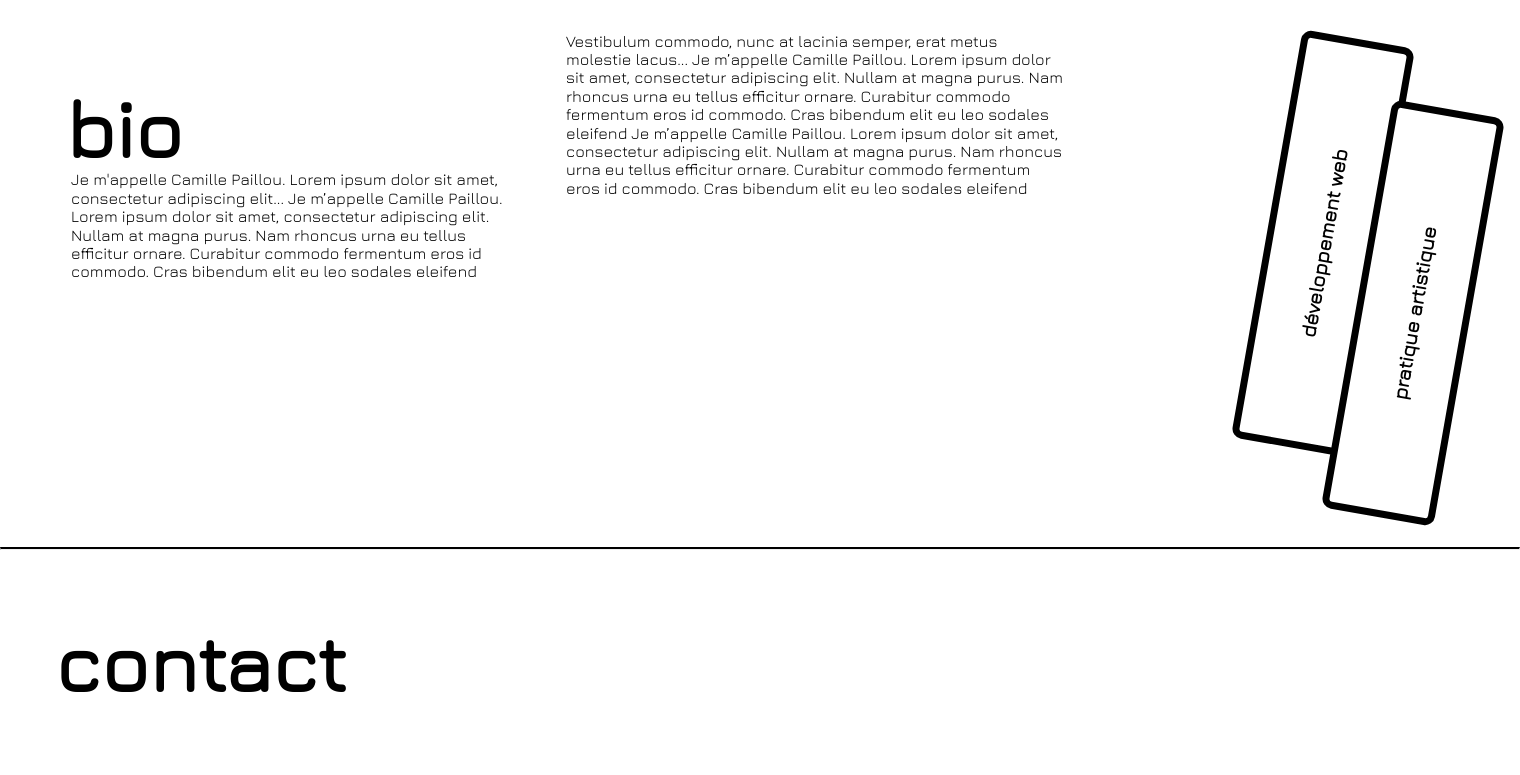
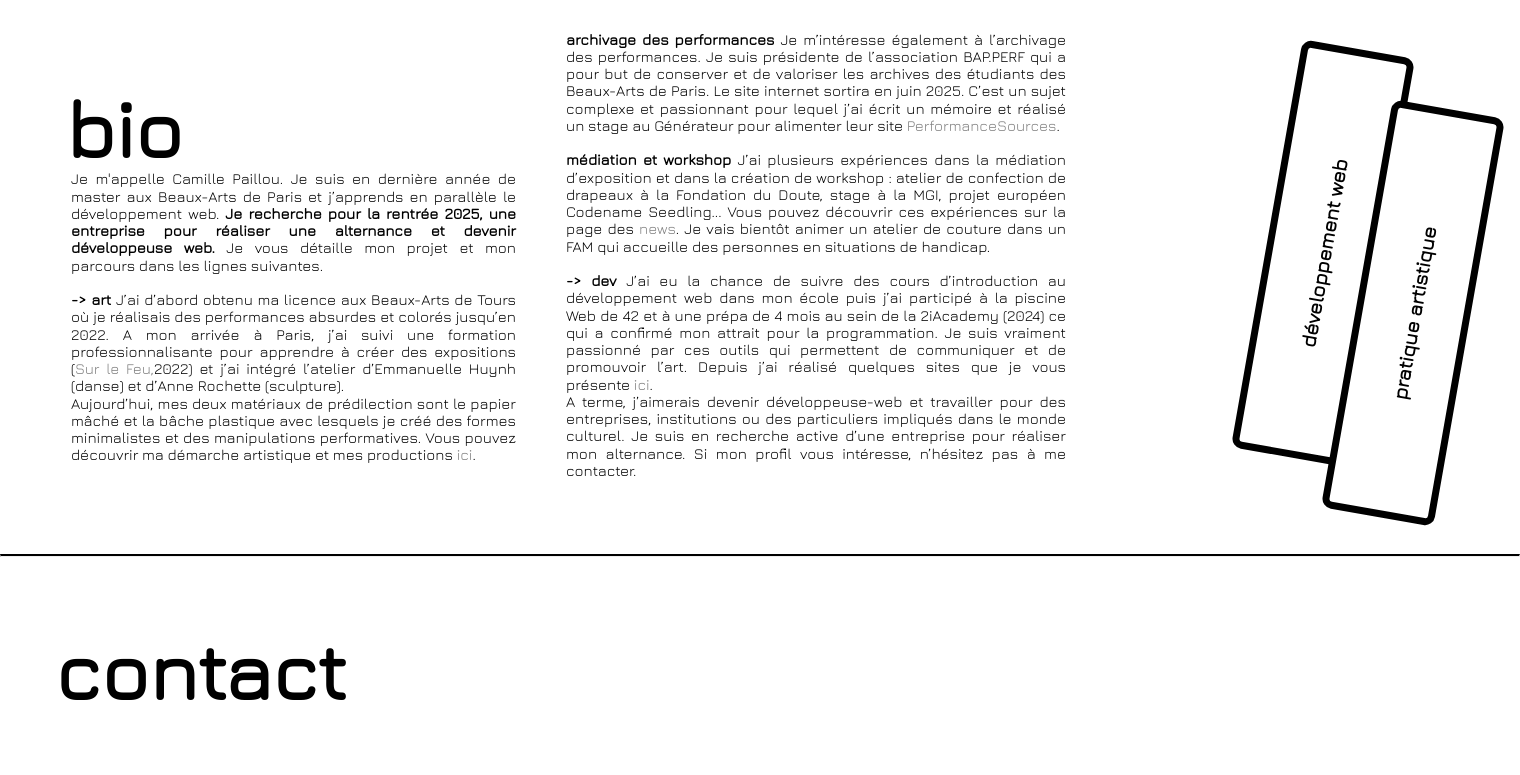
Before and after one commit to CamillePaillou/camille.paillou, a PHP site: page / in a window 1520 px wide. Shown: the part 169-944 px from the top of the page. Run offline with PHP 8.4, Linux system fonts and the light colour scheme.

Commit message:
modification css et page détail projet dev ajout de la bio

```diff
--- a/css/cpaillou.css
+++ b/css/cpaillou.css
@@ -59,9 +61,32 @@ hr.solid {
 
 .texte-bio {
     font-family: "Jura", sans-serif;
+    font-size:15px;
     margin-left: 55px;
     margin-top: -70px;
+    text-align: justify;
 }
+.texte-bio a{
+    text-decoration: none;
+    color: grey;
+}
+.texte-bio a:hover{
+    font-weight: bold;
+}
+
+.textes-bio {
+    text-align: justify;
+    font-size:15px;
+}
+
+.textes-bio  a{
+    text-decoration: none;
+    color: grey;
+}
+.texte-bio a:hover{
+    font-weight: bold;
+}
+
 .tags-column {
     position: relative;
     top: 140px;
@@ -87,7 +112,7 @@ hr.solid {
     background: white;
     color:black;
     border: 1px solid black;
-    top: 30px;
+    top: 40px;
 }
 
 .tag2 {
@@ -119,7 +144,7 @@ hr.solid {
 
 .hr-contact {
     border-top: 2px solid black;
-    margin-top: 250px;
+    margin-top: 60px;
 }
 .contact {
     font-family: "Jura", sans-serif;
--- a/dev.html
+++ b/dev.html
@@ -24,7 +24,7 @@
 
     <div class="hero" data-id="1">
         <h1 class="overlay-text"><a href="dev/hana.html">HANA MARTINELLI</a></h1>
-        <p class="overlay-para">Site vitrine pour une sculptrice</p>
+        <p class="overlay-para">Site vitrine pour une sculptrice.</p>
         <img src="images/hanam.png" alt="Image de fond">
     </div>
 
--- a/index.html
+++ b/index.html
@@ -18,14 +18,21 @@
     <div class="container">
         <div class="column">
             <h2 class="bio">bio</h2>
-            <p class="texte-bio">Je m'appelle Camille Paillou. Lorem ipsum dolor sit amet, consectetur adipiscing elit...
-                Je m’appelle Camille Paillou. Lorem ipsum dolor sit amet, consectetur adipiscing elit. Nullam at magna purus. Nam rhoncus urna eu tellus efficitur ornare. Curabitur commodo fermentum eros id commodo. Cras bibendum elit eu leo sodales eleifend
+            <p class="texte-bio">Je m'appelle Camille Paillou. Je suis en dernière année de master aux Beaux-Arts de Paris et j’apprends en parallèle le développement web.
+                <strong>Je recherche pour la rentrée 2025, une entreprise pour réaliser une alternance et devenir développeuse web.</strong> Je vous détaille mon projet et mon parcours dans les lignes suivantes.
+            <br><br><strong>-> art</strong> J’ai d’abord obtenu ma licence aux Beaux-Arts de Tours où je réalisais des performances absurdes et colorés jusqu’en 2022.  A mon arrivée à Paris, j’ai suivi une formation professionnalisante pour apprendre à créer des expositions (<a href="https://beauxartsparis.fr/fr/exposition-simple/sur-le-feu" target="_blank">Sur le Feu,</a>2022)
+                 et j’ai intégré l’atelier d’Emmanuelle Huynh (danse) et d’Anne Rochette (sculpture).
+                <br> Aujourd’hui, mes deux matériaux de prédilection sont le papier mâché et la bâche plastique avec lesquels je créé des formes minimalistes et des manipulations performatives. Vous pouvez découvrir ma démarche artistique et mes productions <a href="art.html"target="_blank">ici</a>.
             </p>
         </div>
         <div class="column">
-            <p>Vestibulum commodo, nunc at lacinia semper, erat metus molestie lacus...
-                Je m’appelle Camille Paillou. Lorem ipsum dolor sit amet, consectetur adipiscing elit. Nullam at magna purus. Nam rhoncus urna eu tellus efficitur ornare. Curabitur commodo fermentum eros id commodo. Cras bibendum elit eu leo sodales eleifend
-                Je m’appelle Camille Paillou. Lorem ipsum dolor sit amet, consectetur adipiscing elit. Nullam at magna purus. Nam rhoncus urna eu tellus efficitur ornare. Curabitur commodo fermentum eros id commodo. Cras bibendum elit eu leo sodales eleifend
+            <p class="textes-bio"><strong>archivage des performances</strong> Je m’intéresse également à l’archivage des performances. Je suis présidente de l’association BAP.PERF qui a pour but de conserver et de valoriser les archives des étudiants des Beaux-Arts de Paris. Le site internet sortira en juin 2025.
+                C’est un sujet complexe et passionnant pour lequel j’ai écrit un mémoire et réalisé un stage au Générateur pour alimenter leur site <a href="https://performancesources.com/" target="blank">PerformanceSources</a>.
+                <br><br><strong>médiation et workshop</strong> J’ai plusieurs expériences dans la médiation d’exposition et dans la création de workshop : atelier de confection de drapeaux à la Fondation du Doute, stage à la MGI, projet européen Codename Seedling... Vous pouvez découvrir ces expériences sur la page des <a href="/art/news.html" target="_blank">news</a>.
+                 Je vais bientôt animer un atelier de couture dans un FAM qui accueille des personnes en situations de handicap.
+                <br><br><strong>-> dev</strong> J’ai eu la chance de suivre des cours d’introduction au développement web dans mon école puis j’ai participé à la piscine Web de 42 et à une prépa de 4 mois au sein de la 2iAcademy (2024) ce qui a confirmé mon attrait pour la programmation. Je suis vraiment passionné par ces outils qui permettent de communiquer et de promouvoir l’art.
+                Depuis j’ai réalisé quelques sites que je vous présente <a href="dev.html" target="blank">ici</a>.
+                <br>A terme, j’aimerais devenir développeuse-web et travailler pour des entreprises, institutions ou des particuliers impliqués dans le monde culturel. Je suis en recherche active d’une entreprise pour réaliser mon alternance. Si mon profil vous intéresse, n’hésitez pas à me contacter.
             </p>
         </div>
         <div class="tags-column">
```
Also changed, not shown: other parts of css/cpaillou.css (+41 -8 lines), dev/hana.html (+29 -4 lines), art/news.html (added), images/hana2.PNG (added), images/hana3.PNG (added), images/hana4.PNG (added).
